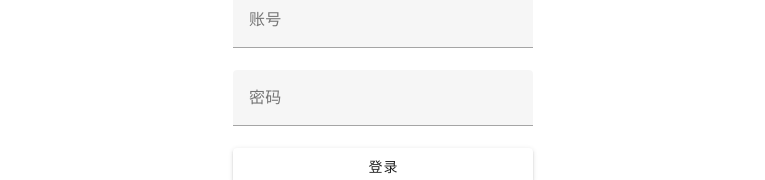
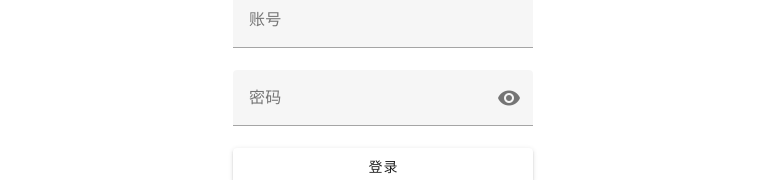
Before and after one commit to coolAning/VueAsskiller, a Vue app: page / in a window 1280 px wide. Shown: the part 897-1077 px from the top of the page, without its empty margins (257-1022 px from the left). Built offline with nearby package versions, Linux system fonts and the light colour scheme.

Commit message:
Fix transition and add login password form

```diff
--- a/src/views/LoginView.vue
+++ b/src/views/LoginView.vue
@@ -11,7 +11,11 @@
             <v-sheet max-width="300" class="mx-auto">
                 <v-form validate-on="submit lazy" @submit.prevent="handleLogin">
                     <v-text-field v-model="form.account" :rules="rules" label="账号"></v-text-field>
-                    <v-text-field v-model="form.password" :rules="rules" label="密码"></v-text-field>
+                    <v-text-field
+                    :append-inner-icon="visible ? 'mdi-eye-off' : 'mdi-eye'"
+                    :type="visible ? 'text' : 'password'"
+                    @click:append-inner="visible = !visible"
+                    v-model="form.password" :rules="rules" label="密码"></v-text-field>
 
                     <v-btn :loading="loadding" type="submit" block text="登录"></v-btn>
                 </v-form>
@@ -31,6 +35,7 @@ const form = reactive({
     account: '',
     password: ''
 })
+const visible = ref(false)
 const loadding = ref(false)
 const users = users_()
 
--- a/src/views/MainView.vue
+++ b/src/views/MainView.vue
@@ -26,14 +26,14 @@
                     <v-list>
                         <TransitionGroup name="list">
 
-                        <v-list-item v-for="(item, i) in users_data" :key="i" color="blue">
+                            <v-list-item v-for="(item, i) in users_data" :key="item.text" color="blue">
 
                                 <template v-slot:append>
 
                                     <v-btn v-if="item.ifJoin" class="sort-button" @click="handleSelect(i)"
                                         icon="mdi-checkbox-intermediate" color="green"></v-btn>
-                                <v-btn v-else class="sort-button" @click="handleSelect(i)" icon="mdi-checkbox-blank-outline"
-                                    color="grey"></v-btn>
+                                    <v-btn v-else class="sort-button" @click="handleSelect(i)"
+                                        icon="mdi-checkbox-blank-outline" color="grey"></v-btn>
                                     <v-btn class="sort-button" @click="handleUp(i)" icon="mdi-arrow-up-bold"
                                         color="blue"></v-btn>
                                     <v-btn class="sort-button" @click="handleDown(i)" icon="mdi-arrow-down-bold"
@@ -53,10 +53,13 @@
             <v-container fluid class="content-container">
                 <v-card v-for="(item, i) in groups_data" width="90%" title="三头野猪" subtitle="没啥用的子标题">
                     <template v-slot:append>
-                        <v-btn v-if="!item.confirm" icon="mdi-message-badge-outline" color="red" @click="handleConfirm(i)"></v-btn>
+                        <v-btn v-if="!item.confirm" icon="mdi-message-badge-outline" color="red"
+                            @click="handleConfirm(i)"></v-btn>
                         <v-btn v-if="!item.confirm" icon="mdi mdi-close" color="red" @click="handleCancel(i)"></v-btn>
-                        <v-btn v-else-if="item.txuuid&&item.next==users.getUUID" icon="mdi mdi-help" color="red" @click="handleCheck(i)"></v-btn>
-                        <v-btn v-else-if="!item.txuuid&&item.next==users.getUUID" icon="mdi mdi-check" color="blue" @click="handleAdd(i)"></v-btn>
+                        <v-btn v-else-if="item.txuuid && item.next == users.getUUID" icon="mdi mdi-help" color="red"
+                            @click="handleCheck(i)"></v-btn>
+                        <v-btn v-else-if="!item.txuuid && item.next == users.getUUID" icon="mdi mdi-check" color="blue"
+                            @click="handleAdd(i)"></v-btn>
                         <v-btn disabled v-else icon="mdi mdi-check" color="green"></v-btn>
                     </template>
                     <v-list density="compact">
@@ -106,7 +109,7 @@ interface UserData {
 const groups_data = ref<Group[]>([]);
 
 const users_data = ref<UserData[]>([])
-const change = ()=>{
+const change = () => {
     handleUp(1)
 }
 const handleSelect = (i: number) => {
@@ -159,7 +162,7 @@ const handleCheck = async (i: number) => {
     }, id)
         .then(function (response) {
             console.log(response.data);
-            toast.success(response.data.map((item)=>{
+            toast.success(response.data.map((item) => {
                 return users.searchAccount(item)
             }).join(' '))
             init()
@@ -309,5 +312,4 @@ init()
    animations can be calculated correctly. */
 /* .list-leave-active {
     position: absolute;
-} */
-</style>
+} */</style>
```
Lines whose indentation alone changed are shown as unchanged.
